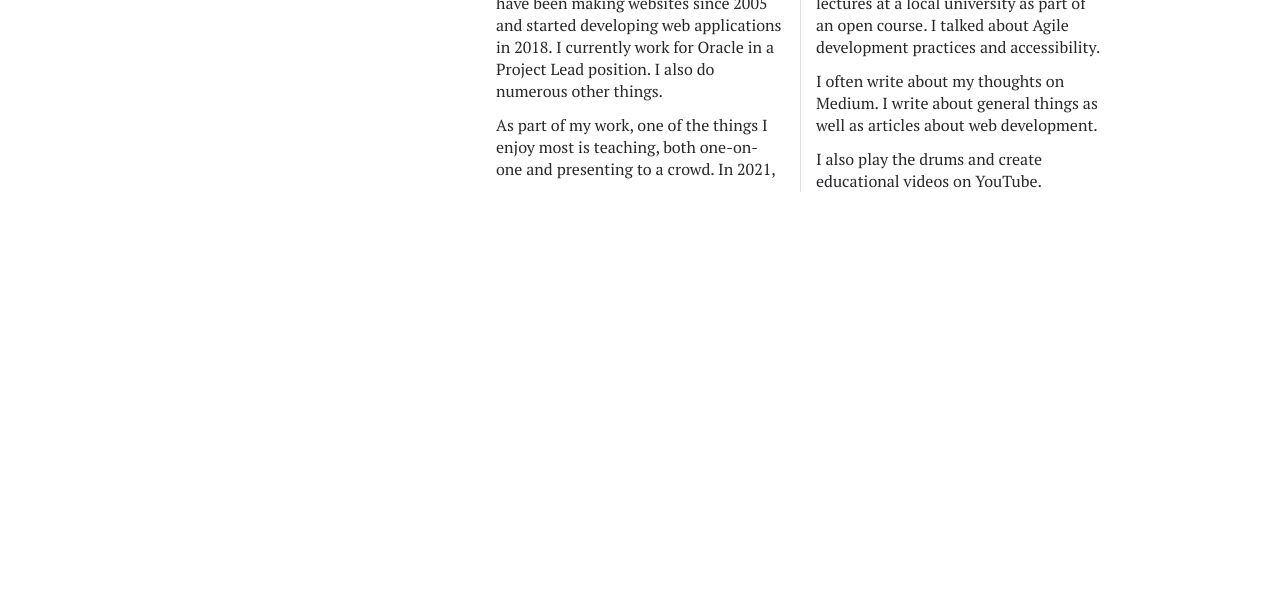
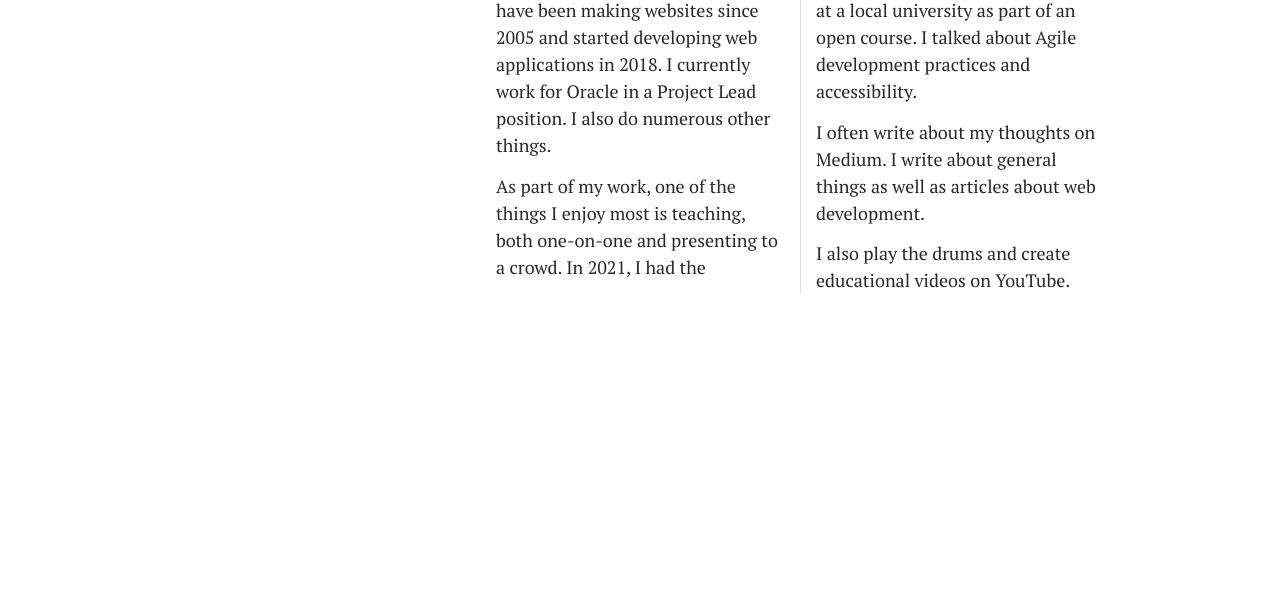
Before and after one commit to pentzzsolt/pentzzsolt.github.io, an Eleventy site: page index.html in a window 1280 px wide. Shown: the part 200-800 px from the top of the page. Built offline with nearby package versions, Linux system fonts and the light colour scheme; Eleventy itself is replaced by a stand-in of ours; files that its build step writes are made by us from their sources.

Commit message:
Add styling to improve readability

```diff
--- a/styles.css
+++ b/styles.css
@@ -24,6 +24,11 @@ body {
 
 h1, h2, h3, h4, h5, h6 {
   font-family: Poppins, sans-serif;
+}
+
+p {
+  font-size: 1.125rem;
+  line-height: 1.5;
 }
 
 @media (prefers-color-scheme: dark) {
```
